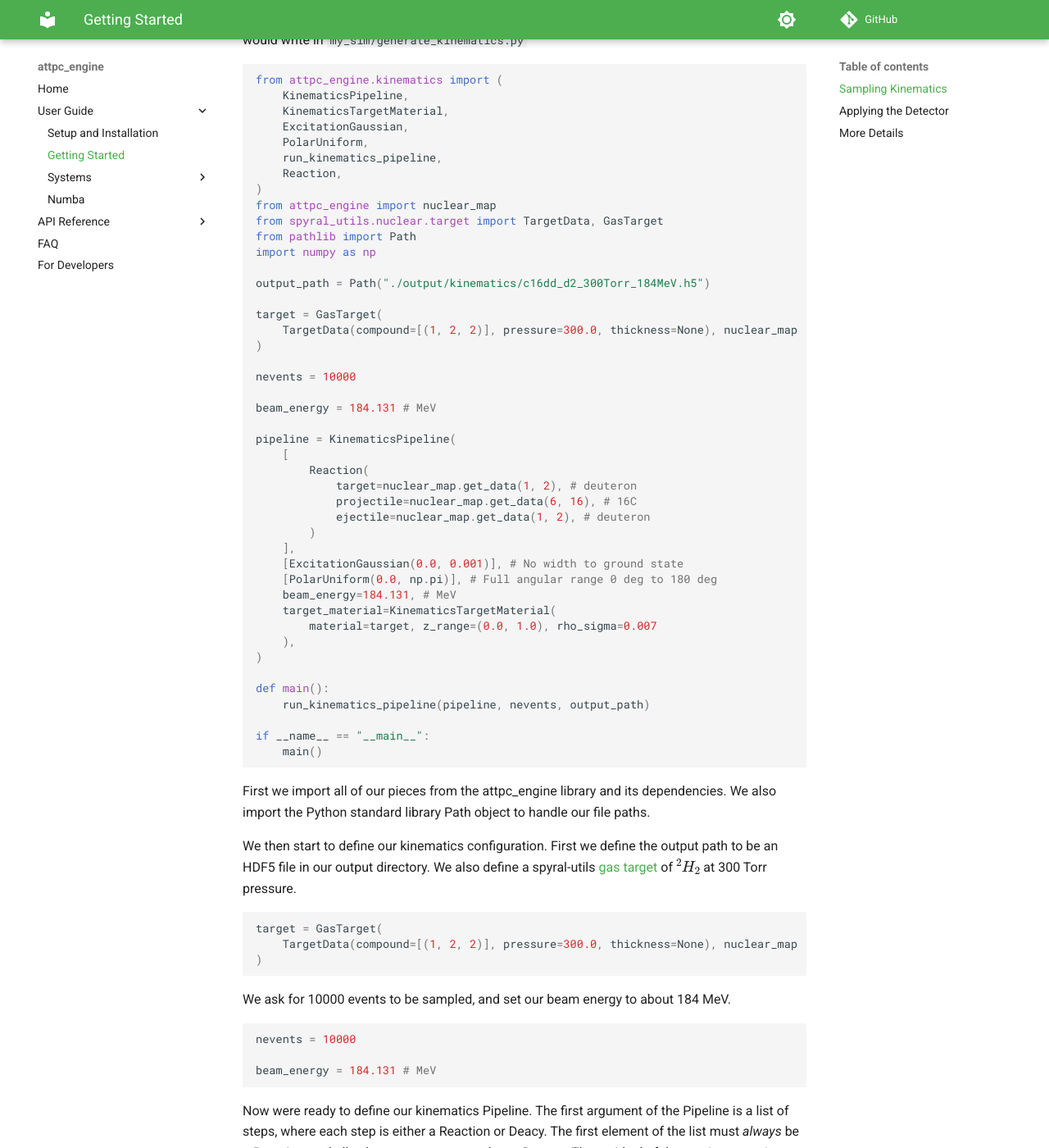
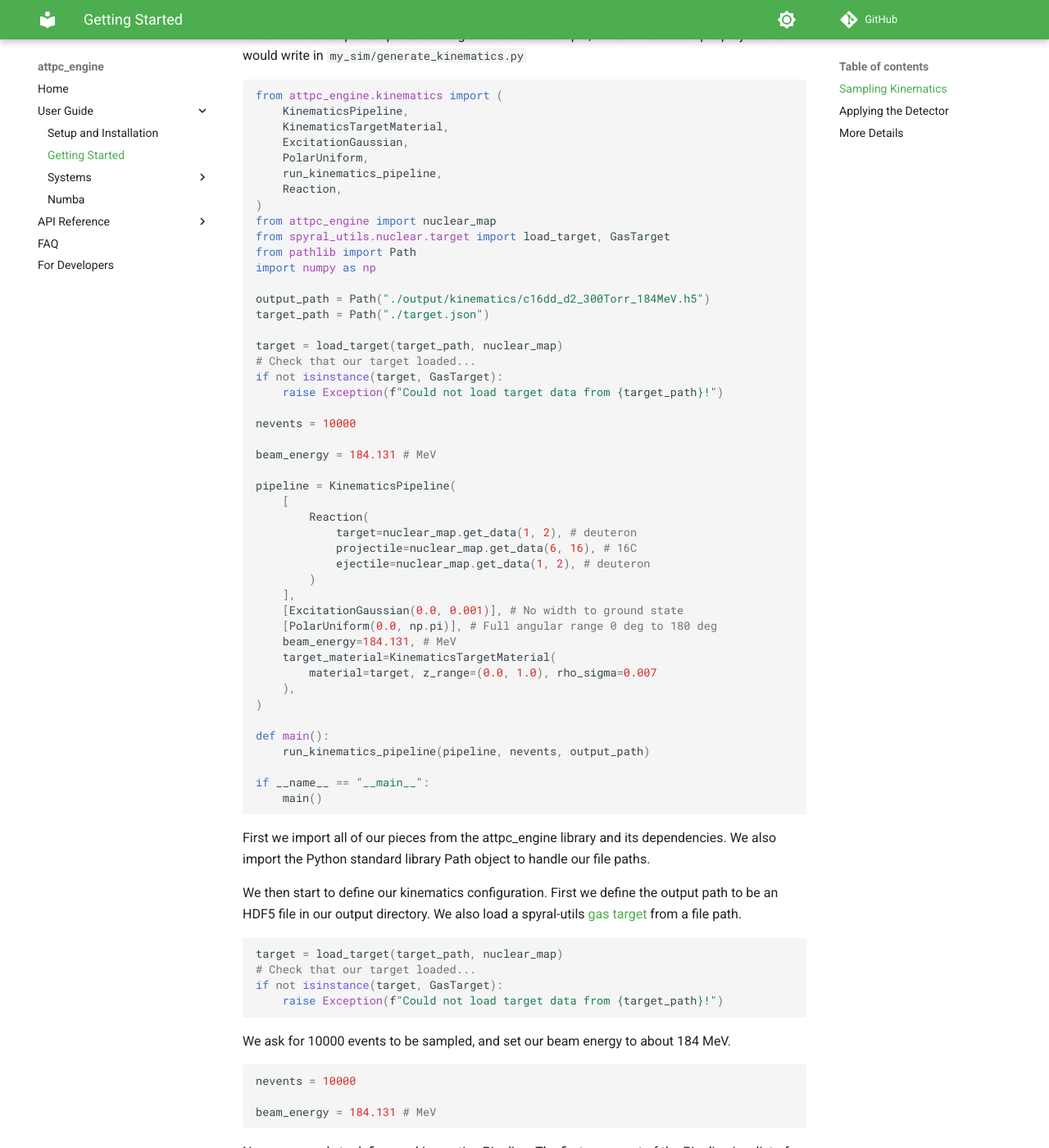
Before and after one commit to ATTPC/attpc_engine, an MkDocs documentation site: the page built from docs/user_guide/getting_started.md, in a window 1280 px wide and 1400 px high, scrolled down 667 px. Shown: the whole window at 82% size. Built offline with MkDocs 1.6.1 and Material for MkDocs 9.7.7, drawn with Linux system fonts in a browser that asks for light colours; comment, search, counter and statistics services are not loaded; some of the changed text lies outside the part shown.

Commit message:
Fix user guide example scripts

````diff
--- a/docs/user_guide/getting_started.md
+++ b/docs/user_guide/getting_started.md
@@ -6,6 +6,7 @@ Once attpc_engine is installed it's time to setup our simulation project. Below
 |---my_sim
 |   |---generate_kinematics.py
 |   |---apply_detector.py
+|   |---target.json
 |   |---.venv
 |   |---output
 |   |   |---kinematics
@@ -30,15 +31,17 @@ from attpc_engine.kinematics import (
     Reaction,
 )
 from attpc_engine import nuclear_map
-from spyral_utils.nuclear.target import TargetData, GasTarget
+from spyral_utils.nuclear.target import load_target, GasTarget
 from pathlib import Path
 import numpy as np
 
 output_path = Path("./output/kinematics/c16dd_d2_300Torr_184MeV.h5")
+target_path = Path("./target.json")
 
-target = GasTarget(
-    TargetData(compound=[(1, 2, 2)], pressure=300.0, thickness=None), nuclear_map
-)
+target = load_target(target_path, nuclear_map)
+# Check that our target loaded...
+if not isinstance(target, GasTarget):
+    raise Exception(f"Could not load target data from {target_path}!")
 
 nevents = 10000
 
@@ -69,12 +72,14 @@ if __name__ == "__main__":
 
 First we import all of our pieces from the attpc_engine library and its dependencies. We also import the Python standard library Path object to handle our file paths.
 
-We then start to define our kinematics configuration. First we define the output path to be an HDF5 file in our output directory. We also define a spyral-utils [gas target](https://attpc.github.io/spyral-utils/api/nuclear/target) of  $^2H_2$ at 300 Torr pressure.
+We then start to define our kinematics configuration. First we define the output path to be an HDF5 file in our output directory.
+We also load a spyral-utils [gas target](https://attpc.github.io/spyral-utils/api/nuclear/target) from a file path.
 
 ```python
-target = GasTarget(
-    TargetData(compound=[(1, 2, 2)], pressure=300.0, thickness=None), nuclear_map
-)
+target = load_target(target_path, nuclear_map)
+# Check that our target loaded...
+if not isinstance(target, GasTarget):
+    raise Exception(f"Could not load target data from {target_path}!")
 ```
 
 We ask for 10000 events to be sampled, and set our beam energy to about 184 MeV.
@@ -145,7 +150,12 @@ input_path = Path("./output/kinematics/c16dd_d2_300Torr_184MeV.h5")
 output_path = Path("./output/detector/")
 
 
-gas = GasTarget(TargetData([(1, 2, 2)], pressure=300.0), nuclear_map)
+target_path = Path("./target.json")
+
+gas = load_target(target_path, nuclear_map)
+# Check that our target loaded...
+if not isinstance(gas, GasTarget):
+    raise Exception(f"Could not load target data from {target_path}!")
 
 detector = DetectorParams(
     length=1.0,
@@ -193,7 +203,10 @@ output_path = Path("output/detector/run_0001.h5")
 Then we define the same gas target that we used in the kinematics pipeline
 
 ```python
-gas = GasTarget(TargetData([(1, 2, 2)], pressure=300.0), nuclear_map)
+gas = load_target(target_path, nuclear_map)
+# Check that our target loaded...
+if not isinstance(gas, GasTarget):
+    raise Exception(f"Could not load target data from {target_path}!")
 ```
 
 and finally we begin to define the detector specific configuration, which is ultimately stored in a Config object.
````
